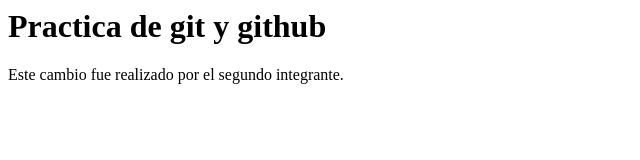
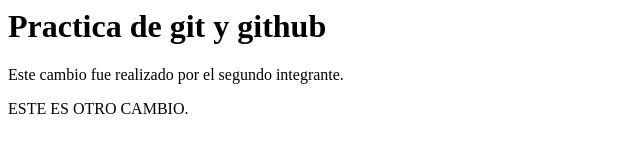
Before and after one commit to stephengarcia1009-coder/practica-git, a plain HTML site: page index.html in a window 1280 px wide. Shown: the whole page, without its empty margins (0-640 px from the left). Drawn offline with Linux system fonts and the light colour scheme.

Commit message:
cambio realizado

```diff
--- a/index.html
+++ b/index.html
@@ -1,2 +1,3 @@
 <h1>Practica de git y github</h1>
 <p>Este cambio fue realizado por el segundo integrante.</p>
+<p> ESTE ES OTRO CAMBIO.</P>
```
